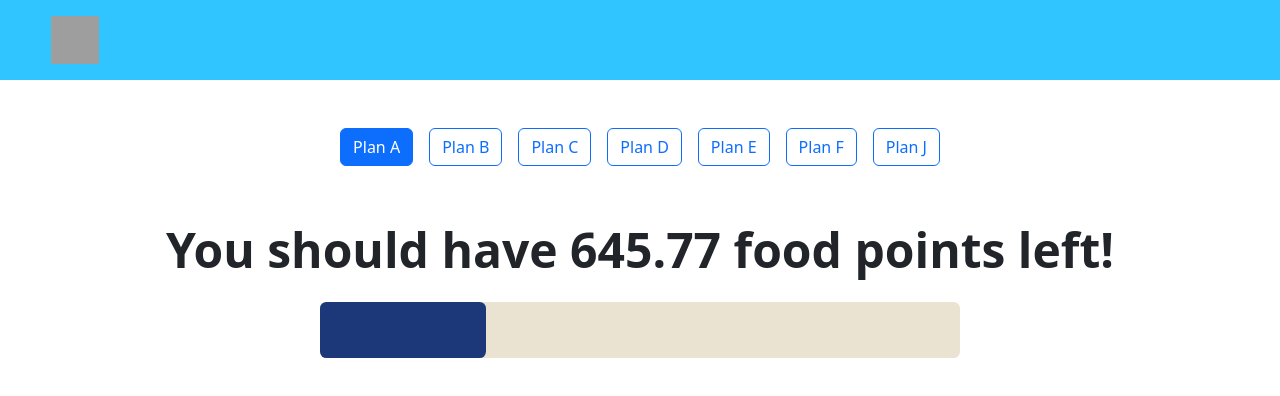
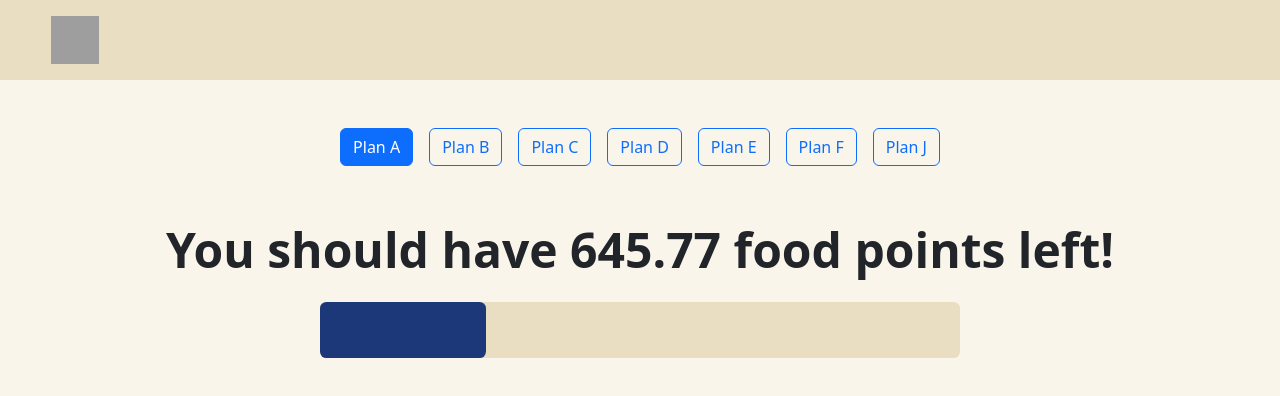
Before and after one commit to nfried16/fooduke, a React (Create React App) app: page / in a window 1280 px wide. Shown: the top 396 px of the page. Built offline with nearby package versions, Linux system fonts and the light colour scheme; grey boxes are pictures that could not be loaded.

Commit message:
Fix colors and styling

```diff
--- a/src/App.scss
+++ b/src/App.scss
@@ -1 +1,13 @@
-@import "custom";
+@import "./custom.scss";
+
+$theme-colors: (
+  "primary": $palette1,
+  "secondary": $palette2,
+);
+
+.app{
+    width: 100vw;
+    height: 100vh;
+    background-color: $palette4;
+}
+@import "~bootstrap/scss/bootstrap.scss";
--- a/src/components/Calculator.jsx
+++ b/src/components/Calculator.jsx
@@ -2,7 +2,7 @@ import React, { useState } from 'react';
 import ProgressBar from './ProgressBar';
 import PlanButton from './PlanButton';
 import { PLANS, START_DATE, END_DATE } from '../model/constants';
-
+import './Calculator.scss';
 
 const Calculator = () =>  {
 
@@ -29,7 +29,7 @@ const Calculator = () =>  {
     }
 
     return (
-        <div style = {{width: '100%', display: 'flex', flexDirection: 'column', alignItems: 'center'}}>
+        <div className='calculator' style = {{width: '100%', display: 'flex', flexDirection: 'column', alignItems: 'center'}}>
 
             <div style ={{marginTop: '5vh', marginBottom: '5vh', display: 'flex', flexDirection: 'row'}}>
                 {Object.keys(PLANS).map(planOption =>
--- /dev/null
+++ b/src/components/Calculator.scss
@@ -0,0 +1,4 @@
+@import "../custom.scss";
+.calculator {
+  background-color: $palette4;
+}
--- a/src/components/NavBar.jsx
+++ b/src/components/NavBar.jsx
@@ -1,11 +1,12 @@
 import React from 'react';
 import { withRouter } from 'react-router-dom';
 import logo from '../assets/duke.svg';
+import "./NavBar.scss";
 
 const NavBar = props => {
 
 	return (
-		<div style={{ position: 'relative', height: '10vh', width: '100%', background: '#30C5FF', display: 'flex', alignItems: 'center'}}>
+		<div className="navBar" style={{ position: 'relative', height: '10vh', width: '100%', display: 'flex', alignItems: 'center'}}>
             <div style={{ display: 'flex', flexDirection: 'row', alignItems: 'center', justifyContent: 'center', marginLeft: '4vw' }}>
                 <span className='home-button'>
                     <img
--- /dev/null
+++ b/src/components/NavBar.scss
@@ -0,0 +1,4 @@
+@import "../custom.scss";
+.navBar {
+  background: $palette3;
+}
--- a/src/components/ProgressBar.jsx
+++ b/src/components/ProgressBar.jsx
@@ -12,12 +12,7 @@ const ProgressBar = (props = { percentage: "0%" }) => {
   return (
     <>
       <div className="progressVisualFull">
-        <div
-          style={{
-            width: width,
-          }}
-          className="progressVisualPart"
-        />
+        <div style={{ width: width }} className="progressVisualPart" />
       </div>
     </>
   );
--- a/src/components/ProgressBar.scss
+++ b/src/components/ProgressBar.scss
@@ -1,7 +1,7 @@
 @import "../custom.scss";
 .progressVisualFull {
   display: flex;
-  background-color: $progressBackground;
+  background: $palette3;
   height: 7vh;
   width: 50vw;
   margin: auto;
@@ -12,5 +12,5 @@
 .progressVisualPart {
   transition: width 1.5s;
   border-radius: 0.5vw;
-  background-color: $progress;
+  background: $palette1;
 }
--- a/src/custom.scss
+++ b/src/custom.scss
@@ -1,2 +1,4 @@
-$progressBackground: #EAE3D2;
-$progress: #1C3879;
+$palette1: #1C3879;
+$palette2: #607EAA;
+$palette3: #E9DDC2;
+$palette4:#F9F5EB;
--- a/src/index.js
+++ b/src/index.js
@@ -1,6 +1,6 @@
 import React from 'react';
 import ReactDOM from 'react-dom/client';
-import './index.css';
+import './index.scss';
 import App from './App';
 import reportWebVitals from './reportWebVitals';
 
--- a/src/index.css
+++ b/src/index.scss
@@ -1,13 +1,10 @@
+@import "./custom.scss";
 body {
   margin: 0;
+  overflow:hidden;
   font-family: -apple-system, BlinkMacSystemFont, 'Segoe UI', 'Roboto', 'Oxygen',
     'Ubuntu', 'Cantarell', 'Fira Sans', 'Droid Sans', 'Helvetica Neue',
     sans-serif;
   -webkit-font-smoothing: antialiased;
   -moz-osx-font-smoothing: grayscale;
 }
-
-code {
-  font-family: source-code-pro, Menlo, Monaco, Consolas, 'Courier New',
-    monospace;
-}
```
Also changed, not shown: src/App.css (deleted, +0 -38 lines).
